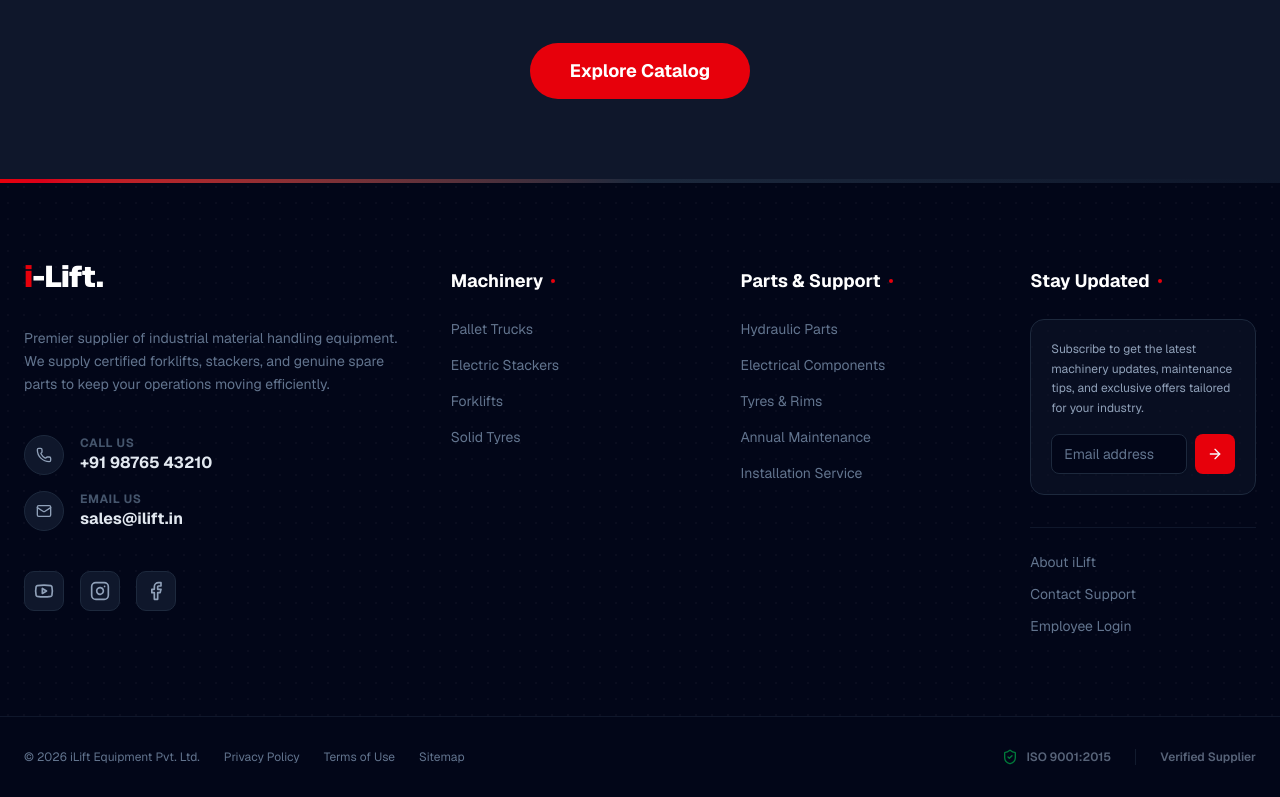
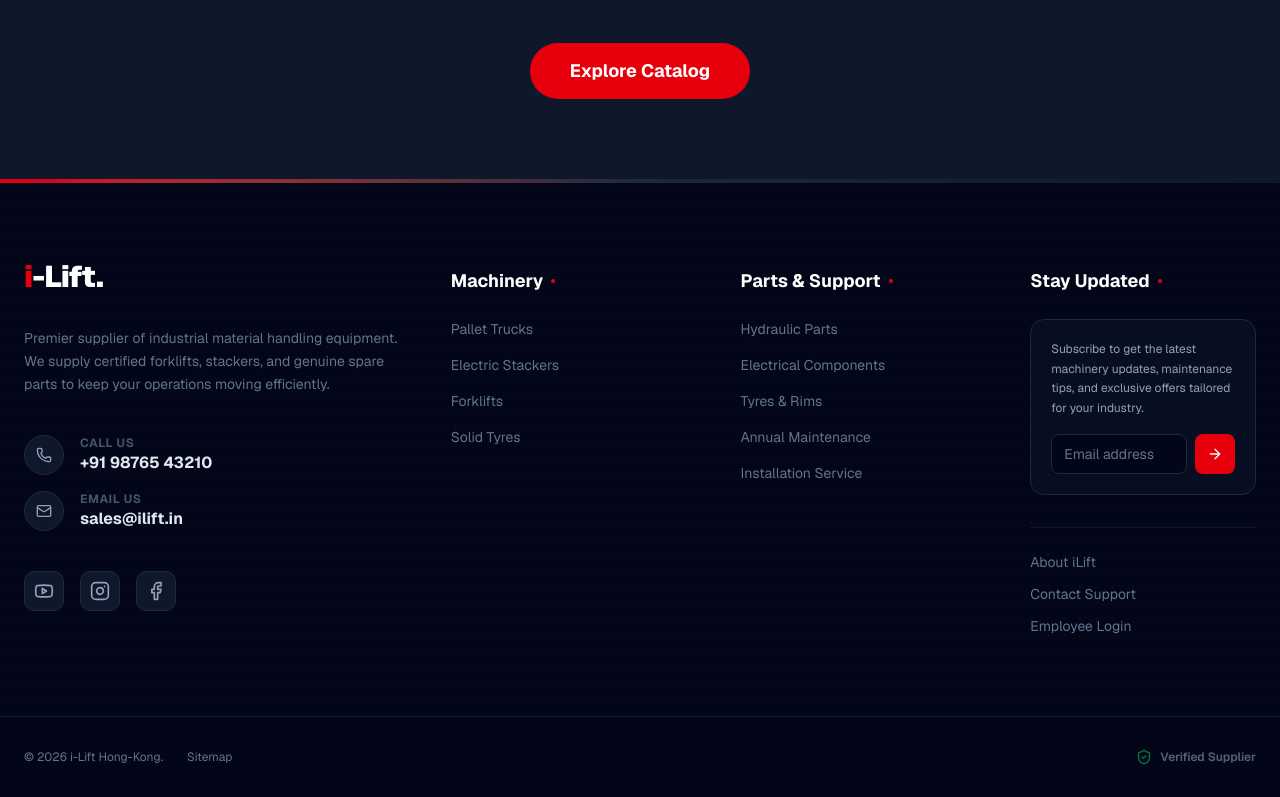
Before and after one commit to sdksoftwares/ilift, a Next.js app: page /about in a window 1280 px wide. Shown: the part 2990-3787 px from the top of the page. Built offline with nearby package versions, Linux system fonts and the light colour scheme.

Commit message:
Update navigation menus and footer content

```diff
--- a/components/Footer.tsx
+++ b/components/Footer.tsx
@@ -147,10 +147,8 @@ export default function Footer() {
         <div className="max-w-[1440px] mx-auto px-4 lg:px-6 py-8 flex flex-col md:flex-row items-center justify-between gap-6 text-xs text-slate-500">
 
           <div className="flex flex-col md:flex-row items-center gap-6 text-center md:text-left">
-            <p>&copy; {currentYear} iLift Equipment Pvt. Ltd.</p>
+            <p>&copy; {currentYear} i-Lift Hong-Kong.</p>
             <div className="flex items-center gap-6">
-              <Link href="#" className="hover:text-white transition-colors">Privacy Policy</Link>
-              <Link href="#" className="hover:text-white transition-colors">Terms of Use</Link>
               <Link href="#" className="hover:text-white transition-colors">Sitemap</Link>
             </div>
           </div>
@@ -159,10 +157,8 @@ export default function Footer() {
           <div className="flex items-center gap-6 opacity-60 hover:opacity-100 transition-opacity duration-300">
             <div className="flex items-center gap-2">
               <ShieldCheck className="h-4 w-4 text-green-500" />
-              <span className="font-semibold text-slate-400">ISO 9001:2015</span>
+              <span className="font-semibold text-slate-400">Verified Supplier</span>
             </div>
-            <div className="h-4 w-px bg-slate-800" />
-            <span className="font-semibold text-slate-400">Verified Supplier</span>
           </div>
 
         </div>
--- a/components/Navbar.tsx
+++ b/components/Navbar.tsx
@@ -115,11 +115,12 @@ export default function Navbar() {
                 {/* 1. LEFT COLUMN: Categories */}
                 <div className="w-[30%] bg-slate-50 py-0 border-r border-slate-100 flex flex-col">
                   {PRODUCTS_MENU.map((item) => (
-                    <div
+                    <Link
                       key={item.name}
+                      href={item.href}
                       onMouseEnter={() => setActiveProductCategory(item)}
                       className={`
-                        px-6 py-4 cursor-pointer flex items-center gap-4 group transition-all duration-200 border-b border-slate-100 last:border-0
+                        block px-6 py-4 cursor-pointer flex items-center gap-4 group transition-all duration-200 border-b border-slate-100 last:border-0
                         ${activeProductCategory.name === item.name
                           ? 'bg-red-600 text-white shadow-md z-10'
                           : 'text-slate-700 hover:bg-white hover:text-red-600'}
@@ -141,7 +142,7 @@ export default function Navbar() {
                       {activeProductCategory.name === item.name && (
                         <span className="text-white text-lg font-bold">›</span>
                       )}
-                    </div>
+                    </Link>
                   ))}
                 </div>
 
@@ -229,11 +230,12 @@ export default function Navbar() {
                 {/* 1. LEFT COLUMN: Categories */}
                 <div className="w-[40%] bg-slate-50 border-r border-slate-100 flex flex-col py-0">
                   {SPARE_PARTS_MENU.map((item) => (
-                    <div
+                    <Link
                       key={item.name}
+                      href={item.href}
                       onMouseEnter={() => setActiveSparePartCategory(item)}
                       className={`
-                        px-6 py-3.5 cursor-pointer flex items-center gap-4 group transition-all duration-200 border-b border-slate-100 last:border-0
+                        block px-6 py-3.5 cursor-pointer flex items-center gap-4 group transition-all duration-200 border-b border-slate-100 last:border-0
                         ${activeSparePartCategory.name === item.name
                           ? 'bg-red-600 text-white shadow-md z-10'
                           : 'text-slate-700 hover:bg-white hover:text-red-600'}
@@ -243,7 +245,7 @@ export default function Navbar() {
                       {activeSparePartCategory.name === item.name && (
                         <span className="text-white text-lg font-bold">›</span>
                       )}
-                    </div>
+                    </Link>
                   ))}
                 </div>
 
--- a/lib/constants.ts
+++ b/lib/constants.ts
@@ -79,7 +79,7 @@ export const SPARE_PARTS_MENU = [
     },
     { name: "Brake Parts", href: "/products?category=spares_brake" },
     { name: "Transmission", href: "/products?category=spares_transmission" },
-    { name: "Wheels", href: "/products?category=spares_wheels" },
+    { name: "Tyres & Rims", href: "/products?category=spares_tyres_rims" },
 ]
 
 export const SERVICES_MENU = [
```
